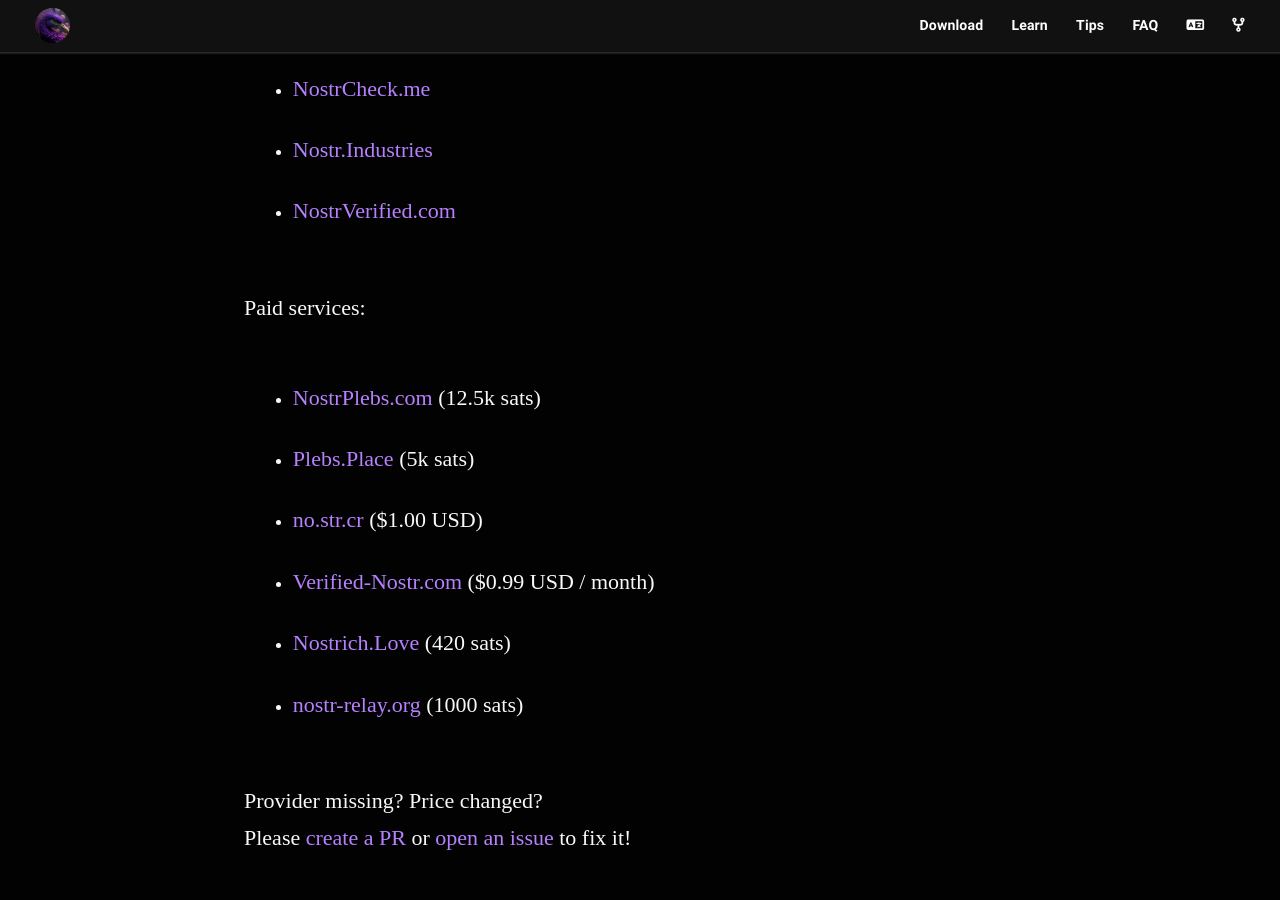
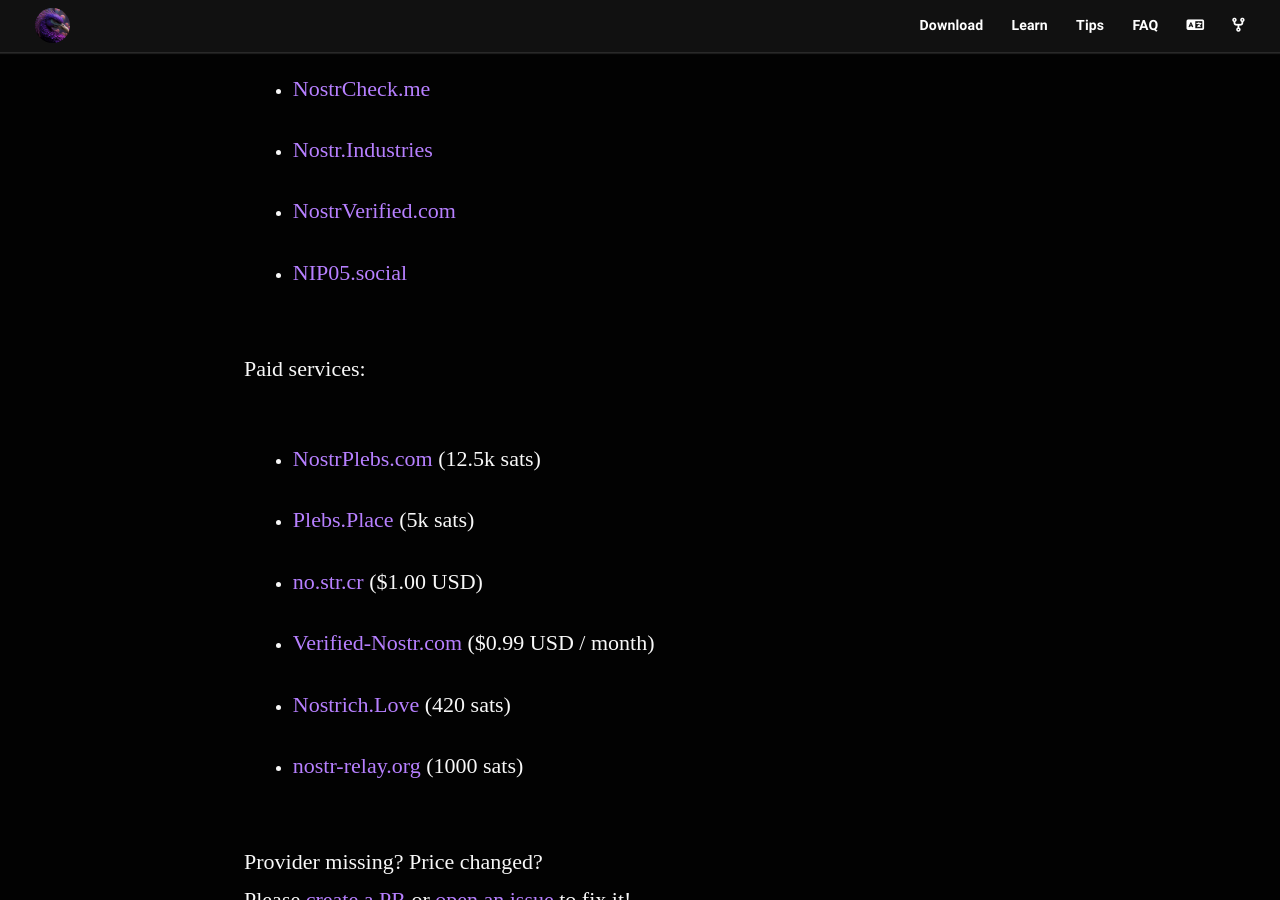
Before and after one commit to nostr-resources/nostr-resources.github.io, a Jekyll site: the page built from index.md, in a window 1280 px wide and 900 px high, scrolled down 8412 px. Built offline with Jekyll 4.4.1, drawn with Linux system fonts in a browser that asks for light colours; some web fonts are replaced.

Commit message:
Update nip05providers.yml (#42)
Added NIP05.social as another free nostr address provider (NIP05)

```diff
--- a/_data/nip05providers.yml
+++ b/_data/nip05providers.yml
@@ -6,6 +6,9 @@
 
 - name: NostrVerified.com
   link: https://nostrverified.com/
+
+- name: NIP05.social
+  link: https://nip05.social
 
 - name: NostrPlebs.com
   link: https://nostrplebs.com/
```
